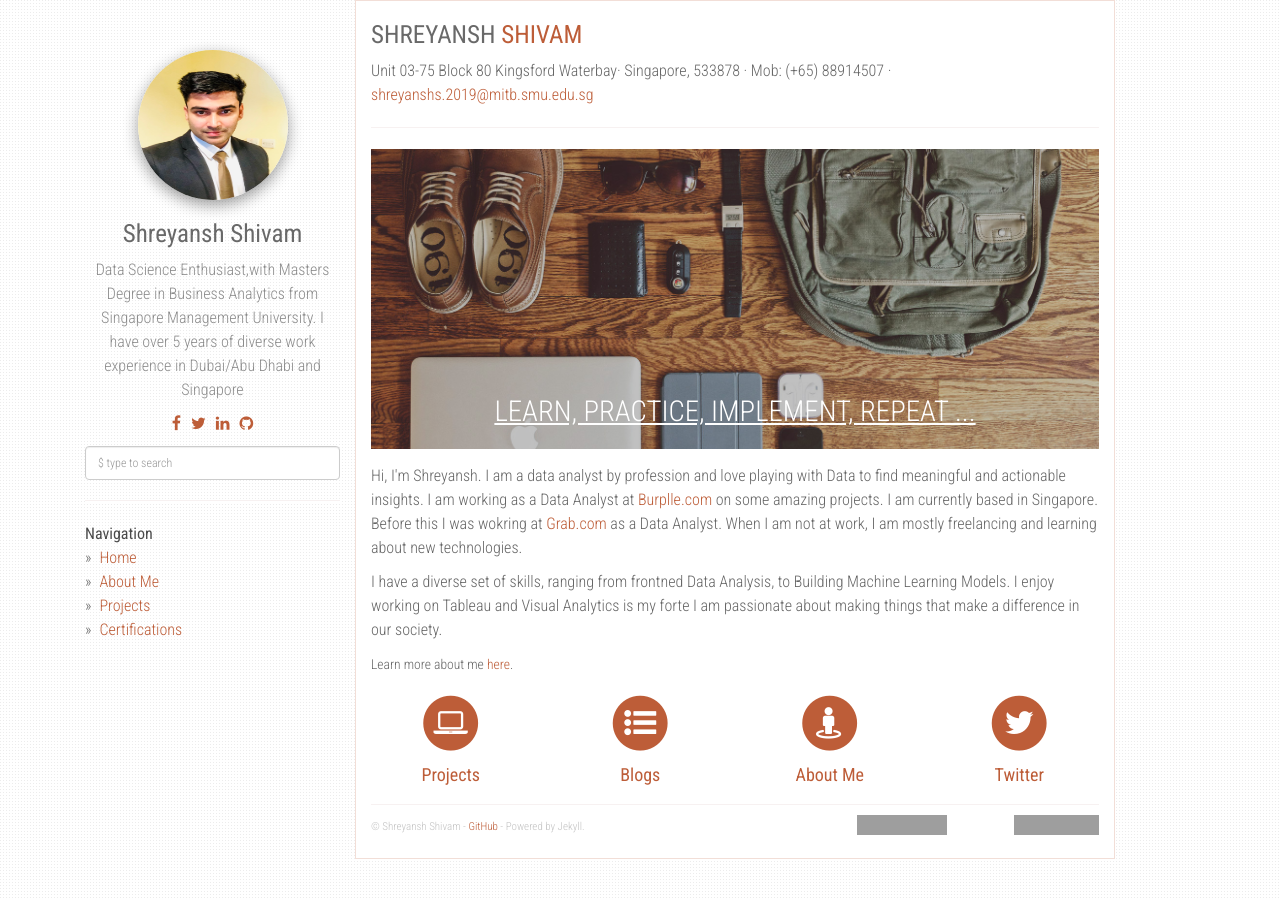
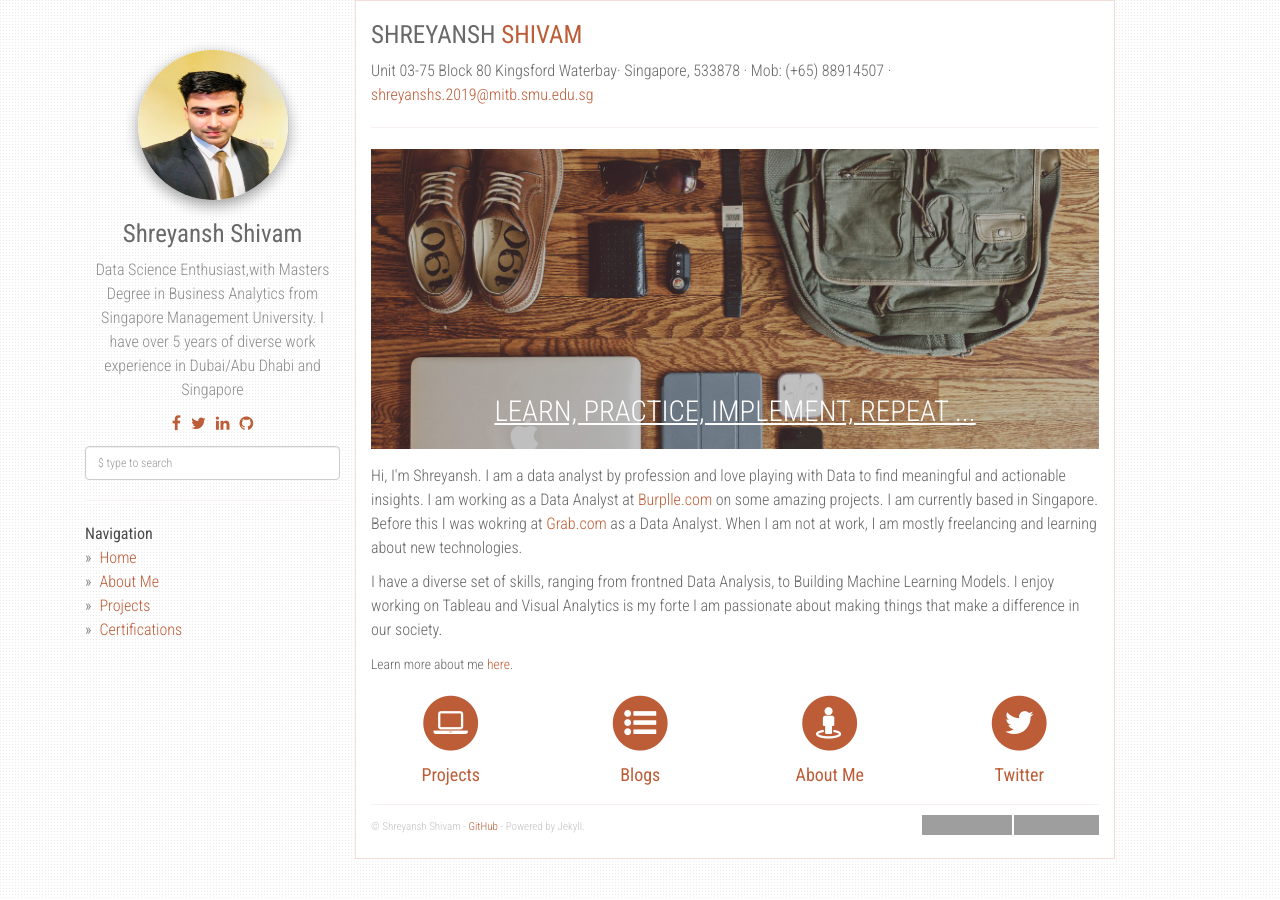
Before and after one commit to shreyanshshivam/shreyansh, a Jekyll site: the page built from index.html, in a window 1280 px wide. Built offline with Jekyll 4.4.1, drawn with Linux system fonts in a browser that asks for light colours; nearby versions of some CDN libraries; grey boxes are pictures that could not be loaded.

Commit message:
Update default.html

```diff
--- a/_layouts/default.html
+++ b/_layouts/default.html
@@ -151,7 +151,7 @@ layout: compress
             - <a href="{{ site.github }}">{{ site.github }}</a> - Powered by Jekyll.
           {% endif %}
           <div class="btn-github" style="float:right;">
-            <iframe src="https://ghbtns.com/github-btn.html?user=shreyanshshivam&type=follow&count=true" frameborder="0" scrolling="0" width="155" height="20px"></iframe>
+            <iframe src="https://ghbtns.com/github-btn.html?user=shreyanshshivam&type=follow&count=true" frameborder="0" scrolling="0" width="90" height="20px"></iframe>
             <iframe src="https://ghbtns.com/github-btn.html?user=shreyanshshivam&type=fork&count=true" frameborder="0" scrolling="0" width="85" height="20px"></iframe>
           </div>
         </footer>
```
